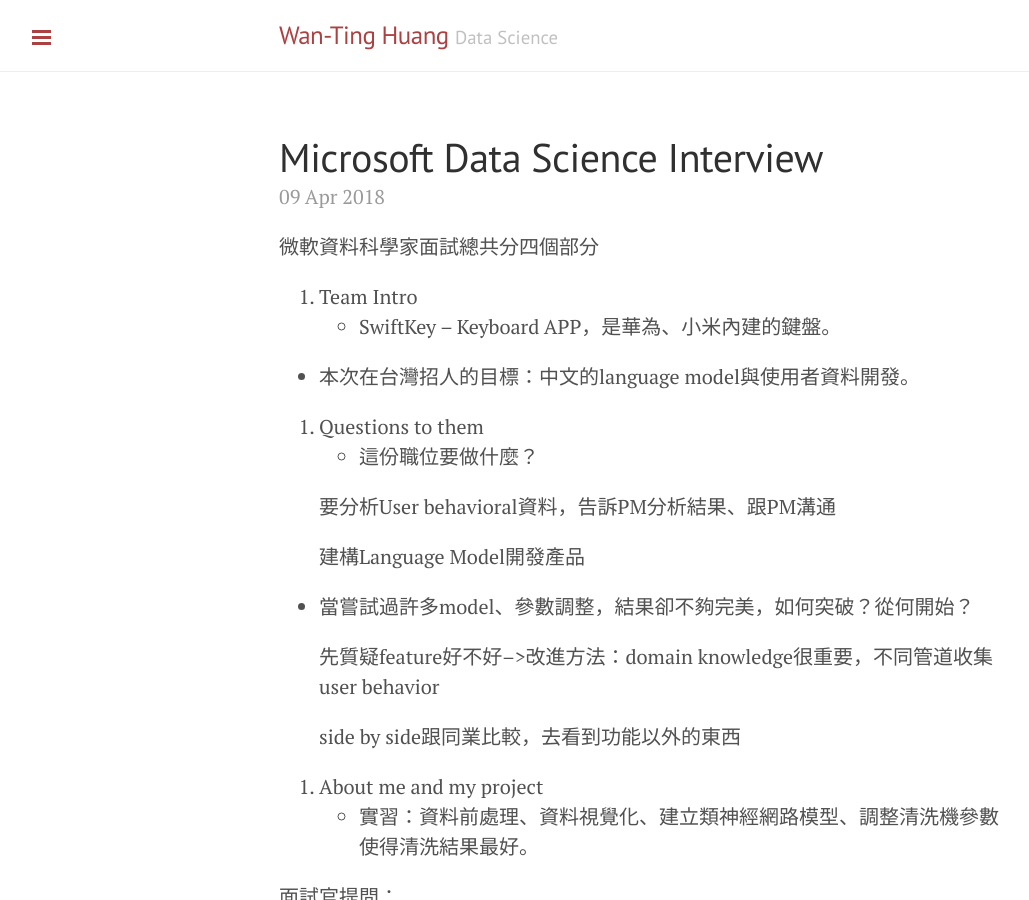
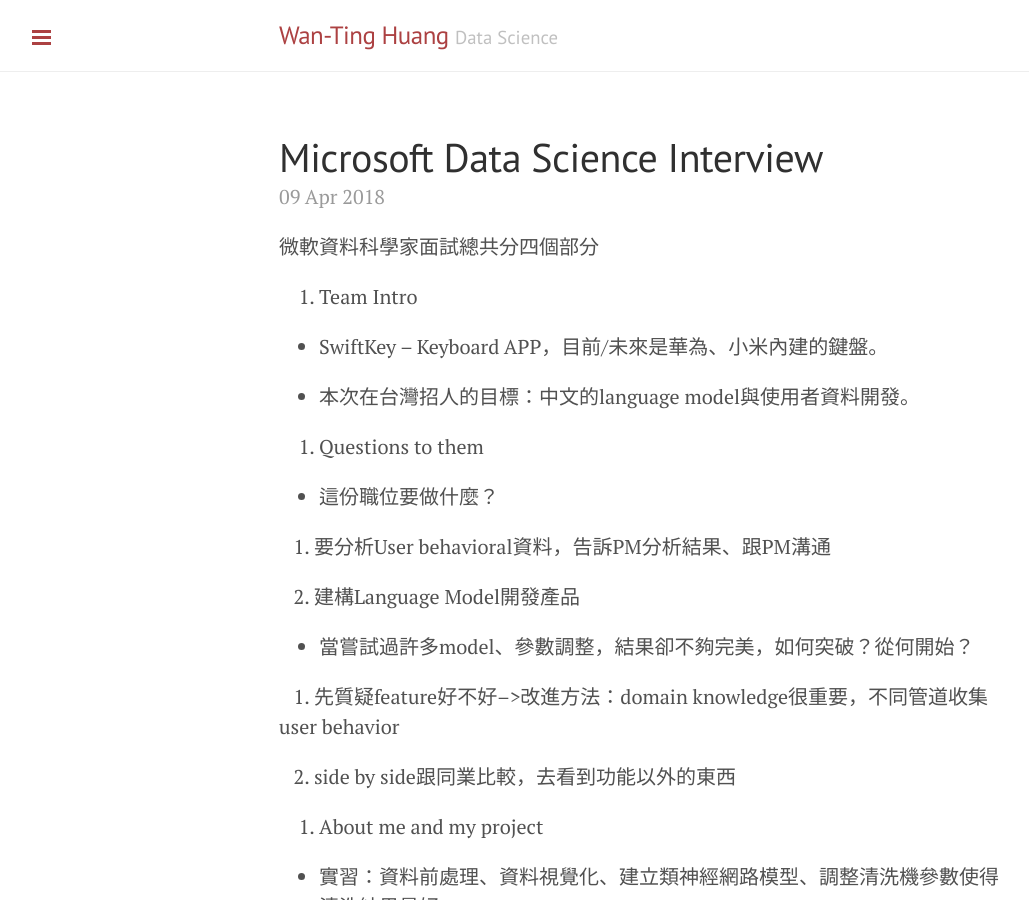
Before and after one commit to wantinghuang/wantinghuang.github.io, a Jekyll site: the page built from _posts/2018-04-09-MS-interview.md, in a window 1280 px wide and 900 px high. Shown: the whole window, without its empty margins (1-1030 px from the left). Built offline with Jekyll 4.4.1, drawn with Linux system fonts in a browser that asks for light colours.

Commit message:
Update 2018-04-09-MS-interview.md

````diff
--- a/_posts/2018-04-09-MS-interview.md
+++ b/_posts/2018-04-09-MS-interview.md
@@ -5,48 +5,53 @@ title: Microsoft Data Science Interview
 微軟資料科學家面試總共分四個部分
 
 1. Team Intro
-* SwiftKey -- Keyboard APP，是華為、小米內建的鍵盤。
+
+* SwiftKey -- Keyboard APP，目前/未來是華為、小米內建的鍵盤。
 
 * 本次在台灣招人的目標：中文的language model與使用者資料開發。
 
 2. Questions to them
+
 * 這份職位要做什麼？
 
-    要分析User behavioral資料，告訴PM分析結果、跟PM溝通
+    1. 要分析User behavioral資料，告訴PM分析結果、跟PM溝通
 
-    建構Language Model開發產品
+    2. 建構Language Model開發產品
 
 * 當嘗試過許多model、參數調整，結果卻不夠完美，如何突破？從何開始？
 
-    先質疑feature好不好-->改進方法：domain knowledge很重要，不同管道收集user behavior
+    1. 先質疑feature好不好-->改進方法：domain knowledge很重要，不同管道收集user behavior
 
-    side by side跟同業比較，去看到功能以外的東西
+    2. side by side跟同業比較，去看到功能以外的東西
 
 3. About me and my project
+
 * 實習：資料前處理、資料視覺化、建立類神經網路模型、調整清洗機參數使得清洗結果最好。
 
 面試官提問：
 ```
-    建立什麼模型？
+建立什麼模型？
 
-    怎麼做feature selection？
+怎麼做feature selection？
 
-    LASSO為什麼可以做feature selection？
+LASSO為什麼可以做feature selection？
 
-    L1 norm可以使得部分權重變為0，L2 norm為什麼不行？
+L1 norm可以使得部分權重變為0，L2 norm為什麼不行？
 
-    怎麼處理missing value？有沒有其他非regression的方法可以做feature selection？
+怎麼處理missing value？有沒有其他非regression的方法可以做feature selection？
 
-    如果今天建立了兩個模型，要怎麼拿到真實世界（生產線上）測試哪一個好？
+如果今天建立了兩個模型，要怎麼拿到真實世界（生產線上）測試哪一個好？
 ```
+
 * 自然語言處理期末專題：給予電影台詞文本，生成電影名稱。先斷詞，然後找搭配字(2-word) collocation作為電影名稱。如果沒有搭配字，則去標記詞性，找最常出現的時間副詞，和最常出現的名詞或動詞搭配，成為電影名稱。（因為時間副詞帶來空間感，例如明天過後、明日世界、昨日盛開的花朵）在班上贏得『最符合電影內容』的獎項。
 
 面試官提問：
 ```
-    要如何用supervised learning的方法去做這個題目、建模？
+要如何用supervised learning的方法去做這個題目、建模？
 ```
 
 4. Coding
+
 ```
 Given a list of string, find the index with the longest string.
 ex: ['aa','bbss','ddd','wwww','sss','t']
````
